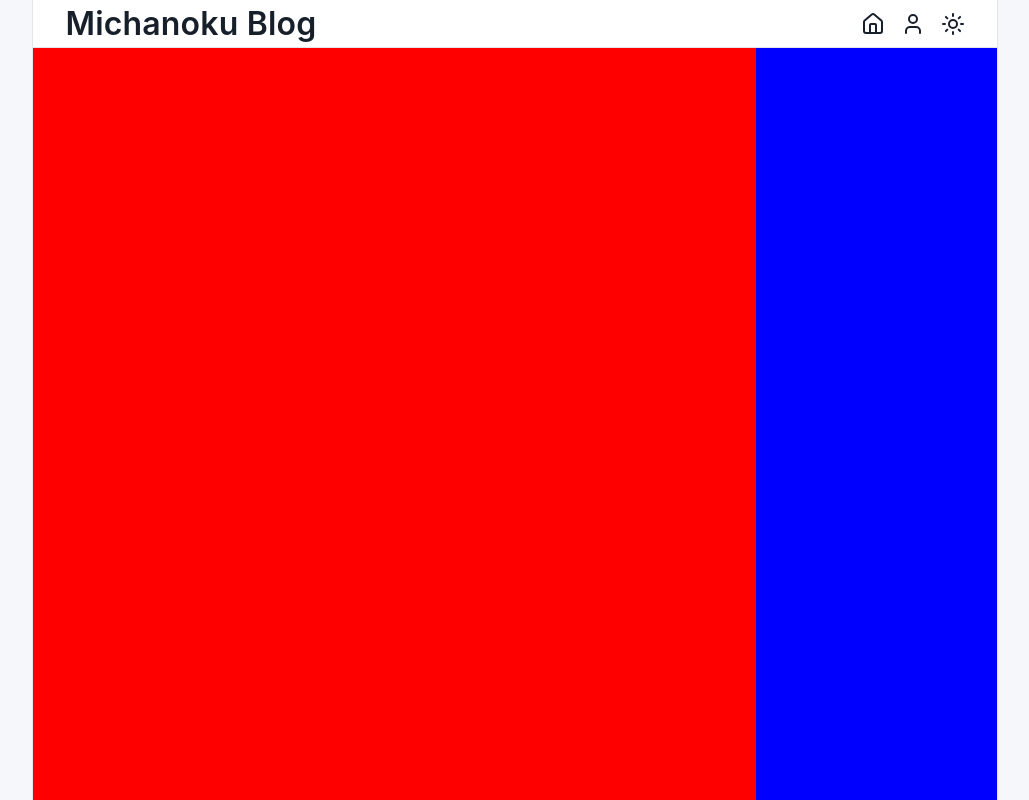
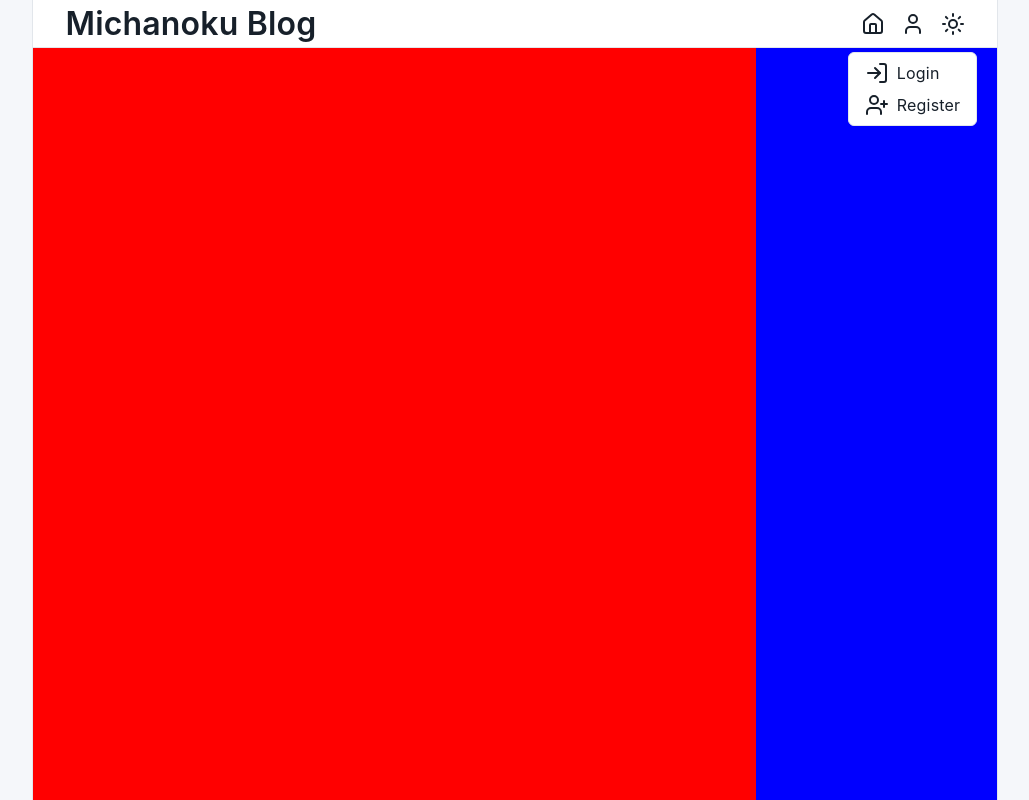
Before and after one commit to Michanoku/odin-blog-frontend, a React (Vite) app: page / in a window 1280 px wide. Both pictures are taken after a click on the button 1037 px from the left and 23 px from the top of the page. Shown: the whole page, without its empty margins (125-1154 px from the left). Built offline with nearby package versions, Linux system fonts and the light colour scheme.

Commit message:
feat: Finish header styling and functions

```diff
--- a/index.html
+++ b/index.html
@@ -1,15 +1,19 @@
 <!doctype html>
 <html lang="en">
+
 <head>
   <meta charset="UTF-8" />
   <meta name="viewport" content="width=device-width, initial-scale=1.0" />
   <title>Michanoku Blog</title>
   <script>
+    // Get the theme and set it as early as possible to avoid flashing
     const theme = localStorage.getItem("theme") ?? "light";
     document.documentElement.dataset.theme = theme;
   </script>
 </head>
+
 <body id="root" class="responsive-padding">
   <script type="module" src="/src/main.jsx"></script>
 </body>
+
 </html>
--- a/src/App.jsx
+++ b/src/App.jsx
@@ -2,10 +2,8 @@ import { useState } from "react";
 import Header from "./components/Header.jsx";
 // ASSET IMPORT EXAMPLE: import ASSET from "./assets/ASSET.FILEENDING";
 import "./styles/index.css";
-import "./styles/header.css";
 
-const variable = "something";
-
+// Dummy data to use before the API is hooked up
 const dummyUsers = [
   {
     id: "user-1",
@@ -104,7 +102,8 @@ There is still plenty to learn, but the pieces are finally starting to fit toget
     id: "post-4",
     createdAt: "2026-08-27T11:00:00.000Z",
     publishedAt: "2026-08-28T08:30:00.000Z",
-    title: "A Much Longer Blog Post Title That Lets Us Test How the Layout Handles Titles With Lots of Text",
+    title:
+      "A Much Longer Blog Post Title That Lets Us Test How the Layout Handles Titles With Lots of Text",
     body: "Sometimes you need an unnecessarily long title just to make sure your CSS does not fall apart. This post exists for exactly that reason.",
     category: "Design",
     slug: "a-much-longer-blog-post-title-that-lets-us-test-layout",
@@ -140,23 +139,30 @@ There is still plenty to learn, but the pieces are finally starting to fit toget
   },
 ];
 
-
-
 function App() {
   // Set the theme for the site
   const [theme, setTheme] = useState(localStorage.getItem("theme") ?? "light");
 
+  // Fake user for now
+  const fakeUser = {
+    id: 42,
+    username: "Michael",
+    email: "michael@example.com",
+  };
+  const [user, setUser] = useState(null);
+
+  // The theme toggle function will flip on the document so set it up here
   const themeToggle = (theme) => {
     // Toggle the theme between light and dark
     const newTheme = theme === "light" ? "dark" : "light";
-    localStorage.setItem("theme", newTheme)
+    localStorage.setItem("theme", newTheme);
     document.documentElement.dataset.theme = newTheme;
     setTheme(newTheme);
-  }
+  };
 
   return (
     <>
-      <Header theme={theme} themeToggle={themeToggle}/>
+      <Header user={user} theme={theme} themeToggle={themeToggle} />
       <main>
         <section></section>
         <aside></aside>
--- a/src/components/Header.jsx
+++ b/src/components/Header.jsx
@@ -1,28 +1,93 @@
-import { Sun, Moon, House, User } from 'lucide-react';
+import { useState, useEffect } from "react";
+import {
+  Sun,
+  Moon,
+  House,
+  User,
+  LogIn,
+  LogOut,
+  UserPlus,
+  UserPen,
+} from "lucide-react";
+import "../styles/header.css";
+const apiUrl = import.meta.env.VITE_API_URL;
 
-function ThemeToggle({ theme, themeToggle }) {
-  const Icon = theme === "light" ? <Sun /> : <Moon />
-    return (
-      <button className="icon button" onClick={() => themeToggle(theme)}>
-        { Icon }
-      </button>
-    );
+// The user menu dropdown component
+function Dropdown({ user }) {
+  const [open, setOpen] = useState(false);
+  useEffect(() => {
+    function handleClick(event) {
+      // Close dropdown if clicked outside
+      if (!event.target.closest(".dropdown")) {
+        setOpen(false);
+      }
+    }
+    document.addEventListener("click", handleClick);
+    // Remove event listener when component is removed
+    return () => {
+      document.removeEventListener("click", handleClick);
+    };
+  }, []);
+  // When the dropdown is toggle, flip open
+  function toggleDropdown() {
+    setOpen(!open);
   }
 
+  // Content is based on user being logged in or not
+  const content = user ? (
+    <>
+      <a className="icon link" href={`${apiUrl}/profile`}>
+        <UserPen /> Profile
+      </a>
+      <a className="icon link" href={`${apiUrl}/logout`}>
+        <LogOut /> Logout
+      </a>
+    </>
+  ) : (
+    <>
+      <a className="icon link" href={`${apiUrl}/login`}>
+        <LogIn /> Login
+      </a>
+      <a className="icon link" href={`${apiUrl}/register`}>
+        <UserPlus /> Register
+      </a>
+    </>
+  );
+  return (
+    <div className="dropdown">
+      <button className="icon button" onClick={toggleDropdown}>
+        <User />
+      </button>
+      <div className={open ? "dropdown-menu open" : "dropdown-menu"}>
+        {content}
+      </div>
+    </div>
+  );
+}
+
+// The theme toggle component
+function ThemeToggle({ theme, themeToggle }) {
+  // Set the icon to the current theme
+  const icon = theme === "light" ? <Sun /> : <Moon />;
+  return (
+    <button className="icon button" onClick={() => themeToggle(theme)}>
+      {icon}
+    </button>
+  );
+}
+
 // The header function
-export default function Header({ theme, themeToggle }) {
+export default function Header({ user, theme, themeToggle }) {
   return (
     <header>
       <nav>
         <div className="siteTitle">Michanoku Blog</div>
         <div className="icons">
-          <a className="icon link" href="#">
-            <House/>
+          <a className="icon link" href={`${apiUrl}/`}>
+            <House />
           </a>
-          <button className="icon button">
-            <User />
-          </button>
-          <ThemeToggle theme={theme} themeToggle={themeToggle}/>
+          <Dropdown user={user} />
+          <ThemeToggle theme={theme} themeToggle={themeToggle} />
         </div>
       </nav>
     </header>
--- a/src/styles/header.css
+++ b/src/styles/header.css
@@ -29,6 +29,8 @@ nav {
   display: flex;
   align-items: center;
   justify-content: center;
+  gap: 0.5rem;
+  text-decoration: none;
   padding: 0;
   margin: 0;
   line-height: 1;
@@ -41,3 +43,38 @@ nav {
 .icon:hover {
   color: var(--color-muted);
 }
+
+.dropdown {
+  position: relative;
+  display: flex;
+  flex-direction: column;
+  gap: 0.5rem;
+  align-items: center;
+}
+
+.dropdown-menu {
+  padding: 0.5rem 1rem;
+  display: flex;
+  flex-direction: column;
+  gap: 0.5rem;
+  align-items: start;
+  justify-content: center;
+  position: absolute;
+  z-index: 100;
+  pointer-events: none;
+  color: var(--color-text);
+  background-color: var(--color-surface);
+  border: 1px solid var(--color-border);
+  border-radius: 0.375rem;
+  transform: translateY(0rem);
+  opacity: 0;
+  transition:
+    transform 300ms ease-in-out,
+    opacity 300ms ease-in-out;
+}
+
+.dropdown-menu.open {
+  opacity: 1;
+  transform: translateY(2.5rem);
+  pointer-events: auto;
+}
```
Also changed, not shown: src/components/BlogList.jsx (+5 -5 lines), 1 other file (tests, documents, lock files or other folders). Lines whose indentation alone changed are shown as unchanged.
